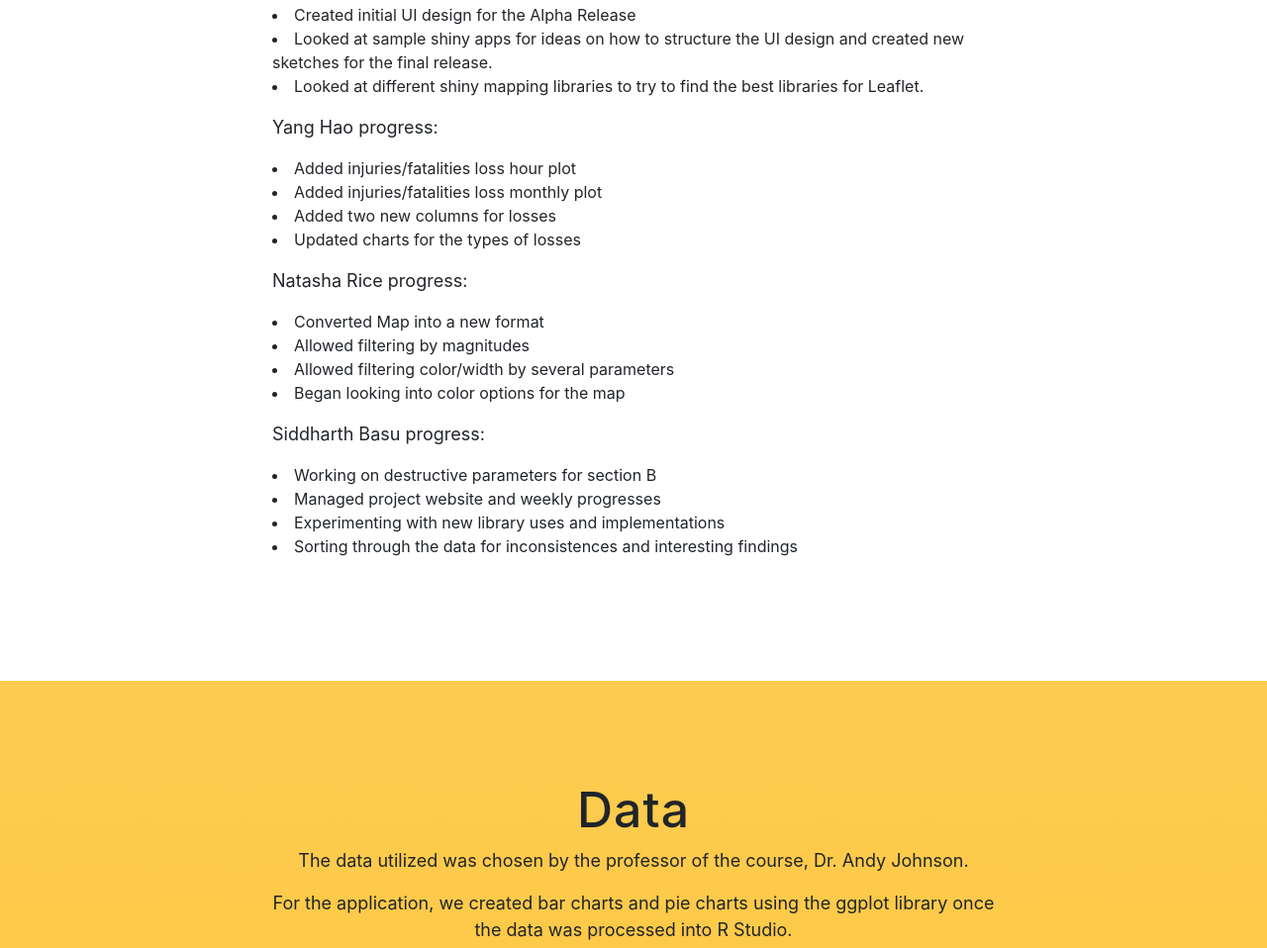
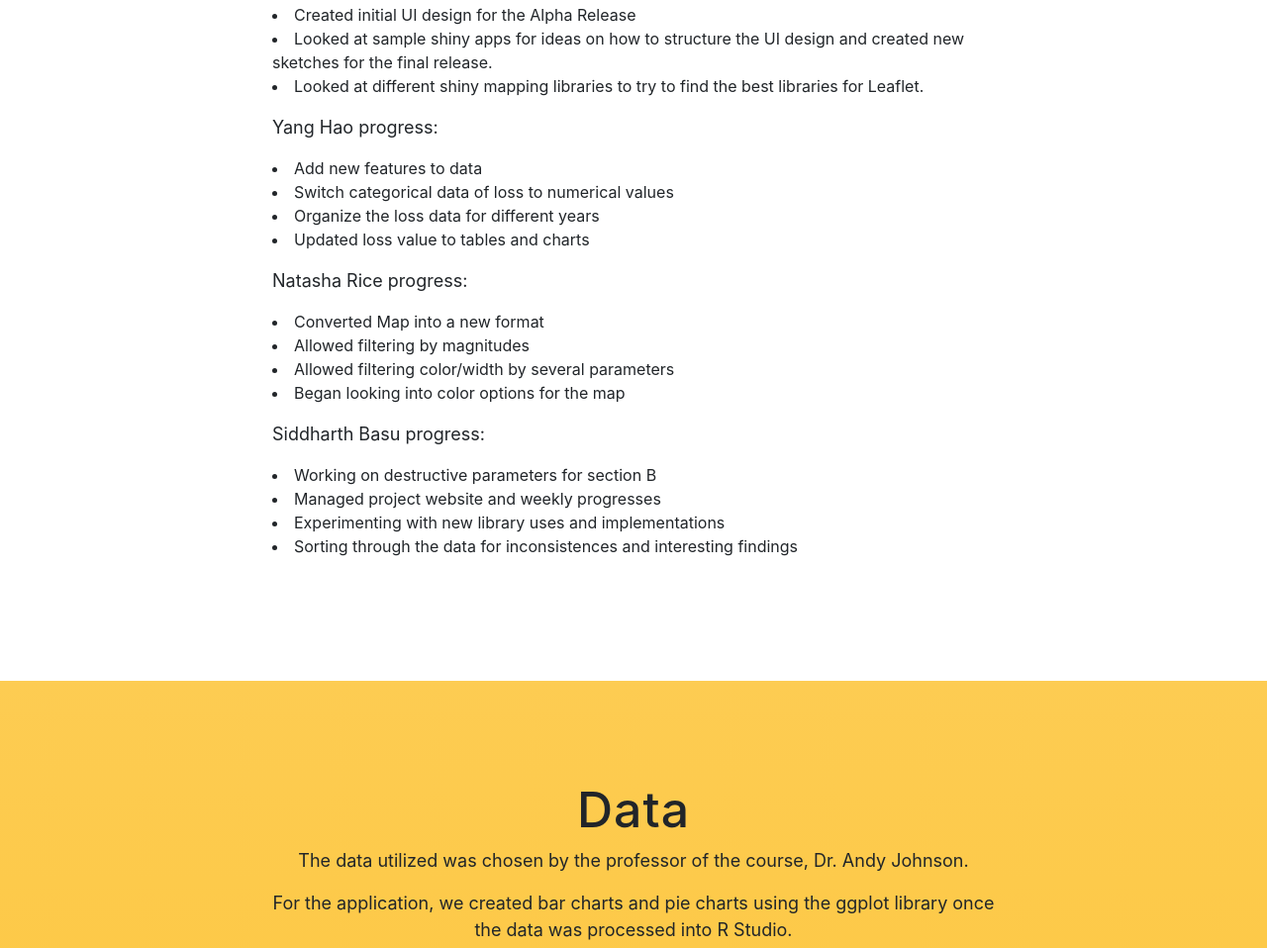
Before and after one commit to siddharth-basu/CS424_Project3_Website.io-, a website with bundled scripts: page index.html in a window 1280 px wide. Shown: the part 2154-3112 px from the top of the page at 99% size. Built offline with nearby package versions, Linux system fonts and the light colour scheme; a web font is replaced by a local one.

Commit message:
Yang's update fixed

```diff
--- a/index.html
+++ b/index.html
@@ -149,10 +149,10 @@
               <li>Looked at different shiny mapping libraries to try to find the best libraries for Leaflet.</li>
             <p></p>
             <p>Yang Hao progress:
-                <li>Added injuries/fatalities loss hour plot</li>
-                <li>Added injuries/fatalities loss monthly plot</li>
-                <li>Added two new columns for losses</li>
-                <li>Updated charts for the types of losses</li>
+                <li>Add new features to data</li>
+                <li>Switch categorical data of loss to numerical values</li>
+                <li>Organize the loss data for different years</li>
+                <li>Updated loss value to tables and charts</li>
              </p>
             <p>Natasha Rice progress: </p>
               <li>Converted Map into a new format</li>
```
